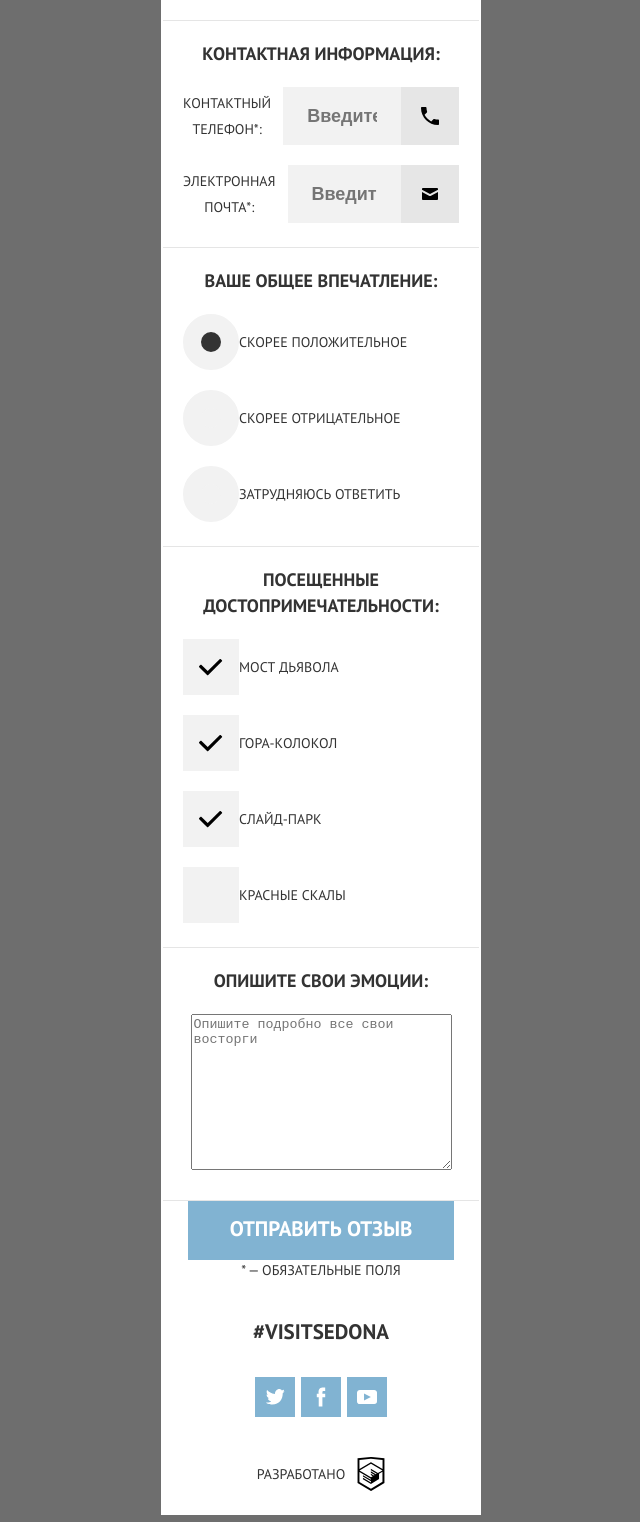
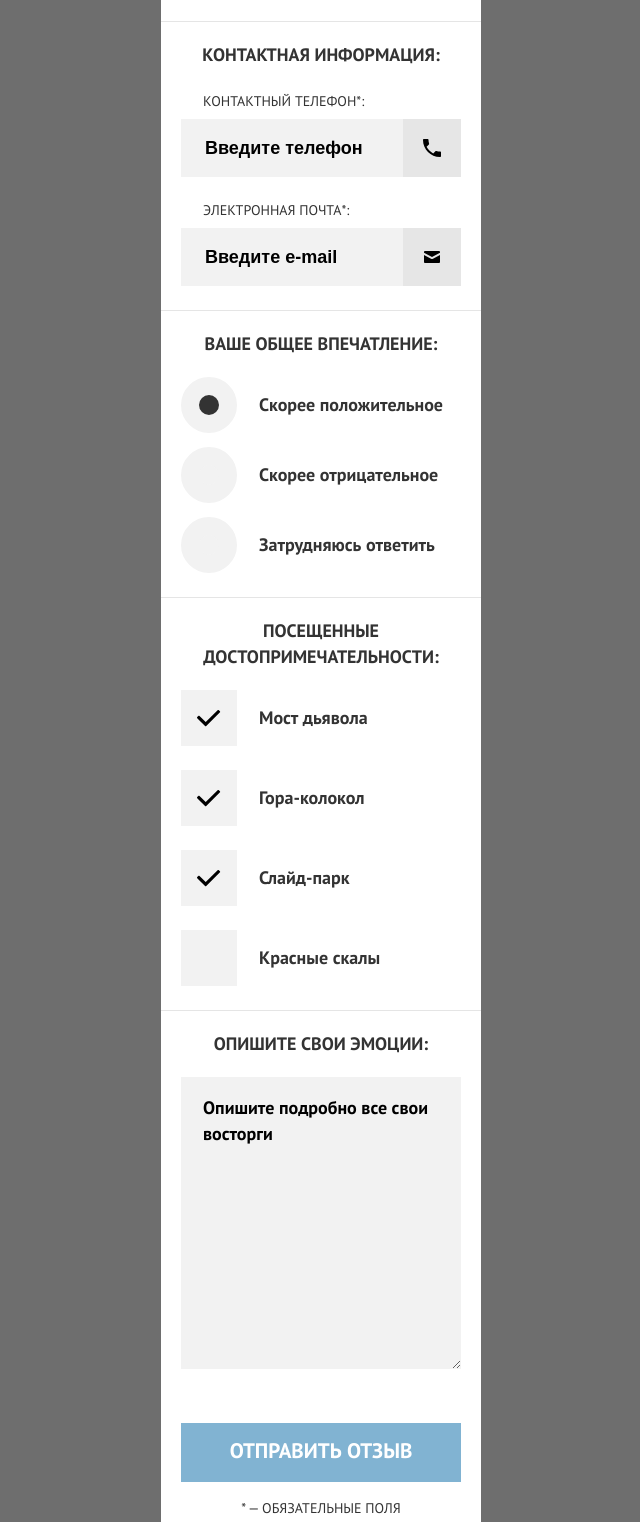
Before and after one commit to bruzhmelev/html-school-2-sandbox, a website: page form.html in a window 1280 px wide. Shown: the part 699-2221 px from the top of the page, without its empty margins (319-959 px from the left). Drawn offline with Linux system fonts and the light colour scheme.

Commit message:
hometask 6

```diff
--- a/form.html
+++ b/form.html
@@ -87,7 +87,7 @@
       <div class="review__form"></div>
     </section>
     <form class="review-form" method="post" action="https://echo.htmlacademy.ru">
-      <fieldset class="review-form__fieldset">
+      <fieldset class="review-form__fieldset review-form__introduce-yourself">
         <legend class="review-form__fieldset-legend">Представьтесь:</legend>
         <ul class="review-form__fields-list">
           <li class="review-form__fields-list-item">
@@ -113,11 +113,11 @@
           </li>
         </ul>
       </fieldset>
-      <fieldset class="review-form__fieldset">
+      <fieldset class="review-form__fieldset review-form__contacts">
         <legend class="review-form__fieldset-legend"> Контактная информация: </legend>
         <ul class="review-form__fields-list">
           <li class="review-form__fields-list-item">
-            <label class="review-form__field-label">
+            <label class="review-form__field-label review-form__field-label--full-width">
               <span class="review-form__field-label-text">Контактный телефон*:</span>
               <div class="review-form__input-wrapper">
                 <input class="form-input review-form__input" type="tel" inputmode="tel" name="phone" placeholder="Введите телефон"
@@ -133,7 +133,7 @@
             </label>
           </li>
           <li class="review-form__fields-list-item">
-            <label class="review-form__field-label">
+            <label class="review-form__field-label review-form__field-label--full-width">
               <span class="review-form__field-label-text">Электронная почта*:</span>
               <div class="review-form__input-wrapper">
                 <input class="form-input review-form__input" type="email" inputmode="email" name="email" placeholder="Введите e-mail"
@@ -150,7 +150,7 @@
           </li>
         </ul>
       </fieldset>
-      <fieldset class="review-form__fieldset">
+      <fieldset class="review-form__fieldset review-form__impression">
         <legend class="review-form__fieldset-legend"> ВАше Общее впечатление: </legend>
         <ul class="review-form__fields-list">
           <li class="review-form__fields-list-item">
@@ -176,7 +176,7 @@
           </li>
         </ul>
       </fieldset>
-      <fieldset class="review-form__fieldset">
+      <fieldset class="review-form__fieldset review-form__visited-places">
         <legend class="review-form__fieldset-legend"> посещенные достопримечательности: </legend>
         <ul class="review-form__fields-list">
           <li class="review-form__fields-list-item">
--- a/styles/blocks/review-form.css
+++ b/styles/blocks/review-form.css
@@ -1,3 +1,8 @@
+.review-form {
+    border-top: 1px solid #E5E5E5;
+    padding-bottom: 28px;
+}
+
 .review-form__button {
     margin: 0 auto;
 }
@@ -21,13 +26,61 @@
     align-items: center;
 }
 
+.review-form__field-label--full-width {
+    flex-direction: column;
+}
+
+.review-form__field-label--full-width .review-form__field-label-text {
+    align-self: flex-start;
+    margin: 0 0 5px 22px;
+}
+
 .review-form__fields-list-item:not(:last-child) {
     margin-bottom: 20px;
+}
+
+.review-form__impression .review-form__fields-list-item {
+    margin-bottom: 14px;
+}
+
+.review-form__impression .review-form__fields-list-item:last-child {
+    margin-bottom: 0;
+}
+
+.review-form__impression .review-form__field-label-text {
+    font-size: 18px;
+    font-weight: 700;
+    text-transform: lowercase;
+}
+
+.review-form__impression .review-form__field-label-text::first-letter {
+    text-transform: uppercase;
+}
+
+.review-form__visited-places .review-form__fields-list-item {
+    margin-bottom: 24px;
+}
+
+.review-form__visited-places .review-form__fields-list-item:last-child {
+    margin-bottom: 0;
+}
+
+.review-form__visited-places .review-form__field-label-text {
+    font-size: 18px;
+    font-weight: 700;
+    text-transform: lowercase;
+}
+
+.review-form__visited-places .review-form__field-label-text::first-letter {
+    text-transform: uppercase;
 }
 
 .review-form__fieldset {
     padding: 0 20px 24px;
     border: 0;
+}
+
+.review-form__fieldset:not(:last-of-type) {
     border-bottom: 1px solid #E5E5E5;
 }
 
@@ -52,6 +105,7 @@
     height: 56px;
     background-color: #F2F2F2;
     border-width: 15px;
+    margin: 0 22px 0 0;
 }
 
 .review-form__checkbox:focus + .custom-checkbox {
@@ -74,6 +128,8 @@
     background-color: #333333;
     border-radius: 50%;
     border: 18px solid #F2F2F2;
+    margin: 0 22px 0 0;
+
 }
 
 .review-form__radio:focus + .custom-radio {
@@ -83,3 +139,11 @@
 .review-form__radio:not(:checked) + .custom-radio {
     background-color: #F2F2F2;
 }
+
+.review-form__button-container {
+    margin: 24px 20px 16px;
+}
+
+.review-form__button {
+    width: 100%;
+}
--- a/styles/mixins/form.css
+++ b/styles/mixins/form.css
@@ -12,6 +12,11 @@
     width: 100%;
 }
 
+.form-input::placeholder {
+    color: #000000;
+}
+
+
 .form-radio {
 
 }
@@ -21,5 +26,19 @@
 }
 
 .form-textarea {
+    background-color: #F2F2F2;
+    border: none;
+    padding: 18px 22px 14px;
+    width: 100%;
 
+    font-family: "PT Sans", "Arial", sans-serif;
+    color: #000000;
+    font-style: normal;
+    font-weight: 700;
+    font-size: 18px;
+    line-height: 26px;
 }
+
+.form-textarea::placeholder {
+    color: #000000;
+}
--- a/styles/reset.css
+++ b/styles/reset.css
@@ -31,3 +31,12 @@ h1, h2, h3, h4 {
 p {
     margin: 0;
 }
+
+fieldset {
+    margin-inline-start: 0;
+    margin-inline-end: 0;
+    padding-block-start: 0;
+    padding-inline-start: 0;
+    padding-inline-end: 0;
+    padding-block-end: 0;
+}
```
